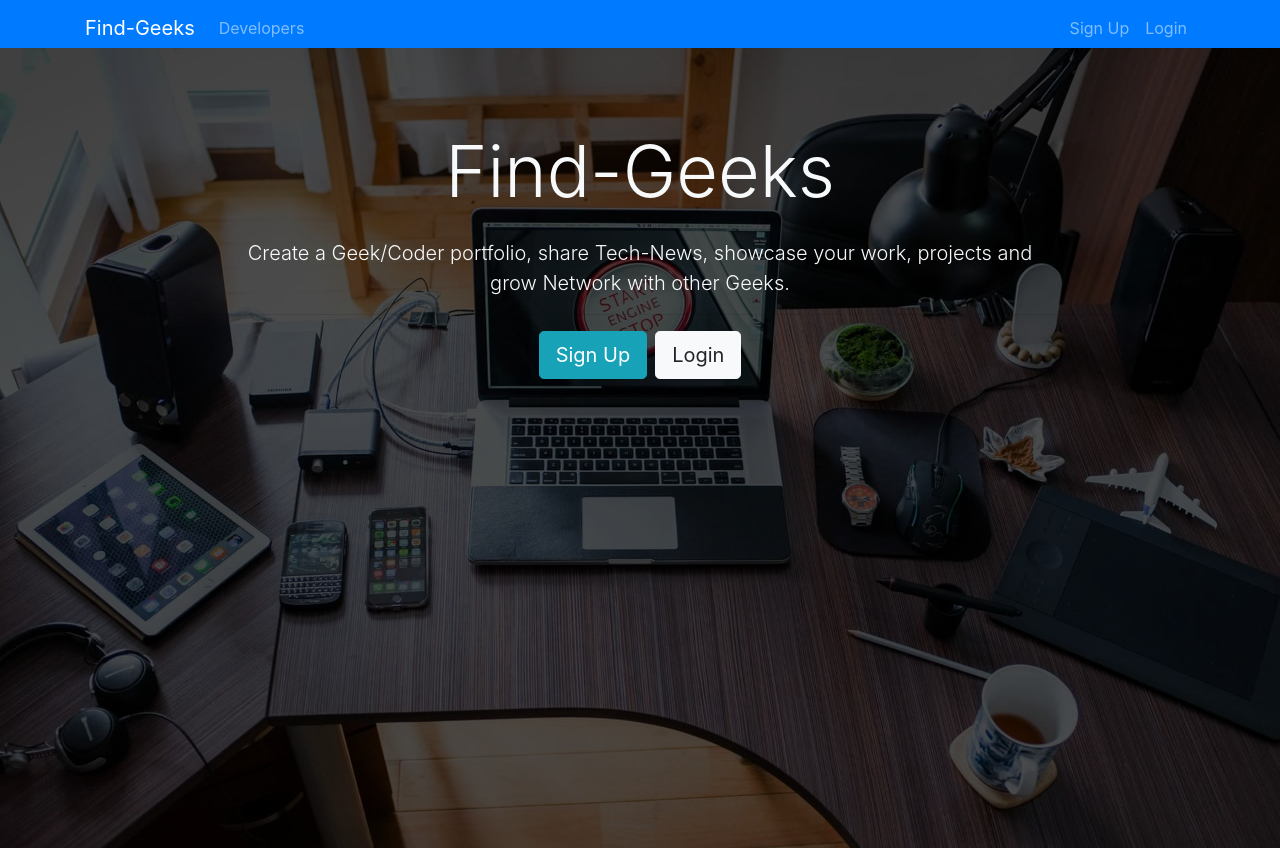
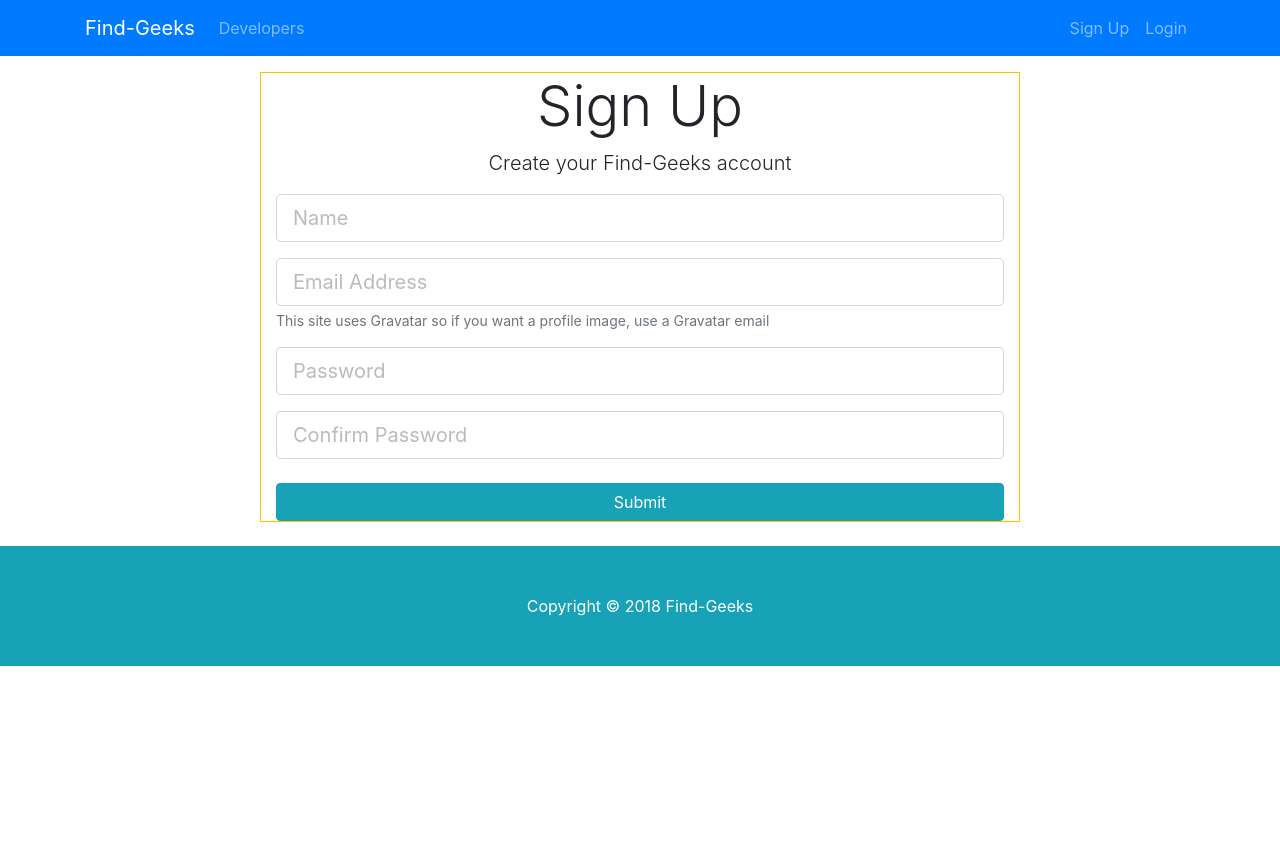
Before and after one commit to ganesh-deshmukh/connect-geeks, a React (Create React App) app in the folder frontend/: page /register in a window 1280 px wide. Shown: the top 850 px of the page. After the commit the page ends 800 px from the top, so only its background shows below. Built offline with nearby package versions, Linux system fonts and the light colour scheme.

Commit message:
added Landing-page, Register & Login page with Routing in Browser.

```diff
--- a/frontend/src/App.js
+++ b/frontend/src/App.js
@@ -14,7 +14,6 @@ class App extends Component {
         <div className="App">
           <Navbar />
           <Route exact path="/" component={Landing} />
-          <Landing />
           <Route exact path="/register" component={Register} />
           <Route exact path="/login" component={Login} />
           <Footer />
--- a/frontend/src/components/auth/Login.js
+++ b/frontend/src/components/auth/Login.js
@@ -3,7 +3,35 @@ import React from "react";
 export default function Login() {
   return (
     <div>
-      <h1>Login Page</h1>
+      <div class="login">
+        <div class="container">
+          <div class="row">
+            <div class="col-md-8 m-auto border border-warning">
+              <h1 class="display-4 text-center">Log In</h1>
+              <p class="lead text-center">Sign in to your Find-Geeks account</p>
+              <form action="dashboard.html">
+                <div class="form-group">
+                  <input
+                    type="email"
+                    class="form-control form-control-lg"
+                    placeholder="Email Address"
+                    name="email"
+                  />
+                </div>
+                <div class="form-group">
+                  <input
+                    type="password"
+                    class="form-control form-control-lg"
+                    placeholder="Password"
+                    name="password"
+                  />
+                </div>
+                <input type="submit" class="btn btn-info btn-block mt-4" />
+              </form>
+            </div>
+          </div>
+        </div>
+      </div>
     </div>
   );
 }
--- a/frontend/src/components/auth/Register.js
+++ b/frontend/src/components/auth/Register.js
@@ -1,9 +1,59 @@
 import React from "react";
+import { Link } from "react-router-dom";
 
 export default function Register() {
   return (
     <div>
-      <h1>Register Page</h1>
+      <div className="register">
+        <div className="container">
+          <div className="row">
+            <div className="col-md-8 m-auto border border-warning">
+              <h1 className="display-4 text-center">Sign Up</h1>
+              <p className="lead text-center">Create your Find-Geeks account</p>
+              <form action="create-profile.html">
+                <div className="form-group">
+                  <input
+                    type="text"
+                    className="form-control form-control-lg"
+                    placeholder="Name"
+                    name="name"
+                    required
+                  />
+                </div>
+                <div className="form-group">
+                  <input
+                    type="email"
+                    className="form-control form-control-lg"
+                    placeholder="Email Address"
+                    name="email"
+                  />
+                  <small className="form-text text-muted">
+                    This site uses Gravatar so if you want a profile image, use
+                    a Gravatar email
+                  </small>
+                </div>
+                <div className="form-group">
+                  <input
+                    type="password"
+                    className="form-control form-control-lg"
+                    placeholder="Password"
+                    name="password"
+                  />
+                </div>
+                <div className="form-group">
+                  <input
+                    type="password"
+                    className="form-control form-control-lg"
+                    placeholder="Confirm Password"
+                    name="password2"
+                  />
+                </div>
+                <input type="submit" className="btn btn-info btn-block mt-4" />
+              </form>
+            </div>
+          </div>
+        </div>
+      </div>
     </div>
   );
 }
--- a/frontend/src/components/layout/Landing.js
+++ b/frontend/src/components/layout/Landing.js
@@ -1,6 +1,7 @@
 // only functional component.
 
 import React from "react";
+import { BrowserRouter as Router, Route, Link } from "react-router-dom";
 
 export default function Landing() {
   return (
@@ -17,12 +18,12 @@ export default function Landing() {
                   work, projects and <br /> grow Network with other Geeks.
                 </p>
                 <hr />
-                <a href="register.html" className="btn btn-lg btn-info mr-2">
+                <Link to="/register" className="btn btn-lg btn-info mr-2">
                   Sign Up
-                </a>
-                <a href="login.html" className="btn btn-lg btn-light">
+                </Link>
+                <Link to="/login" className="btn btn-lg btn-light">
                   Login
-                </a>
+                </Link>
               </div>
             </div>
           </div>
--- a/frontend/src/components/layout/Navbar.js
+++ b/frontend/src/components/layout/Navbar.js
@@ -22,7 +22,7 @@ class Navbar extends Component {
           <div className="collapse navbar-collapse" id="mobile-nav">
             <ul className="navbar-nav mr-auto">
               <li className="nav-item">
-                <Link className="nav-link" to="/profiles.html">
+                <Link className="nav-link" to="/profiles">
                   {" "}
                   Developers
                 </Link>
@@ -31,12 +31,12 @@ class Navbar extends Component {
 
             <ul className="navbar-nav ml-auto">
               <li className="nav-item">
-                <Link className="nav-link" to="/register.html">
+                <Link className="nav-link" to="/register">
                   Sign Up
                 </Link>
               </li>
               <li className="nav-item">
-                <Link className="nav-link" to="/login.html">
+                <Link className="nav-link" to="/login">
                   Login
                 </Link>
               </li>
```
Also changed, not shown: 1 other file (tests, documents, lock files or other folders).
